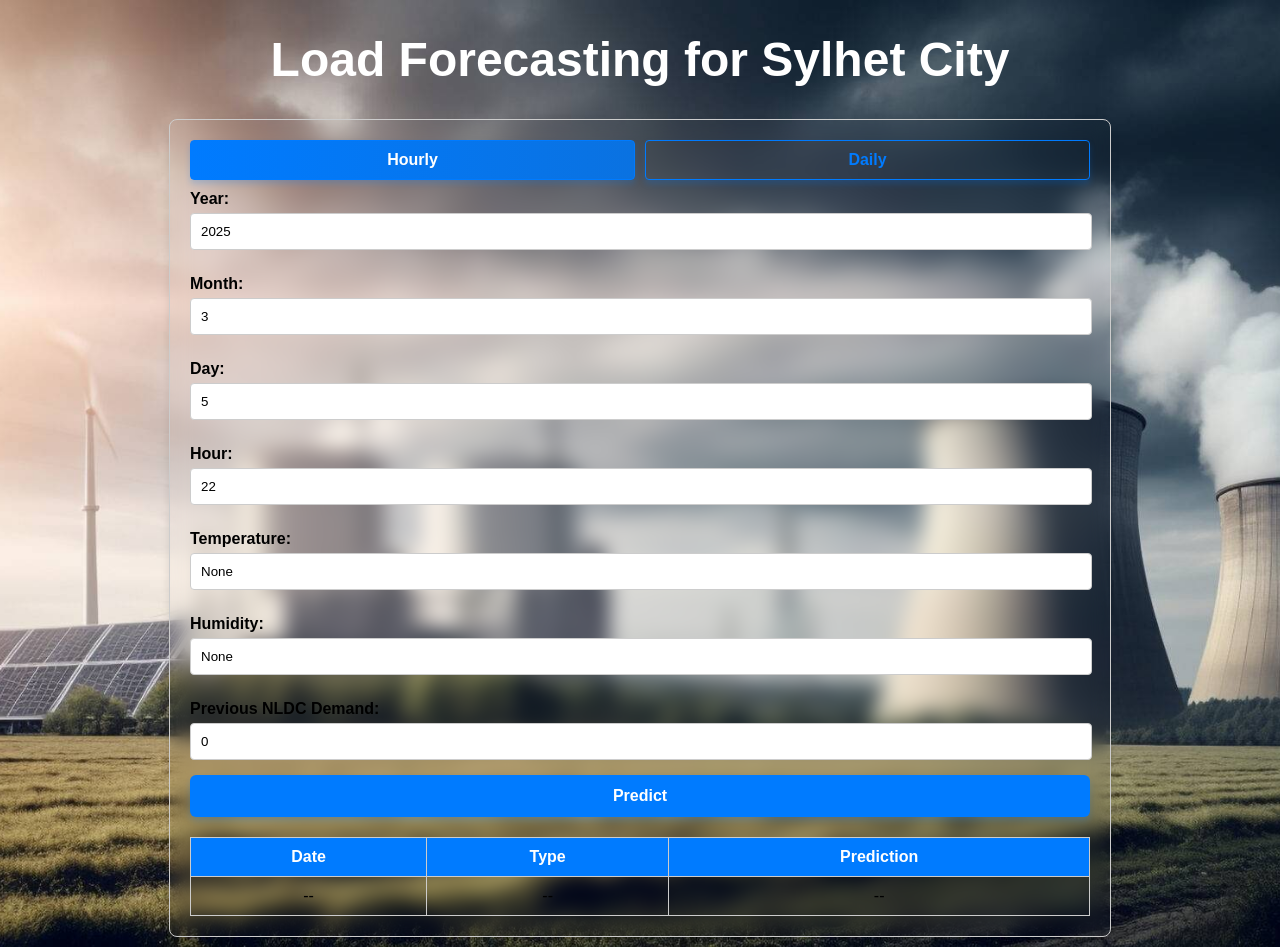
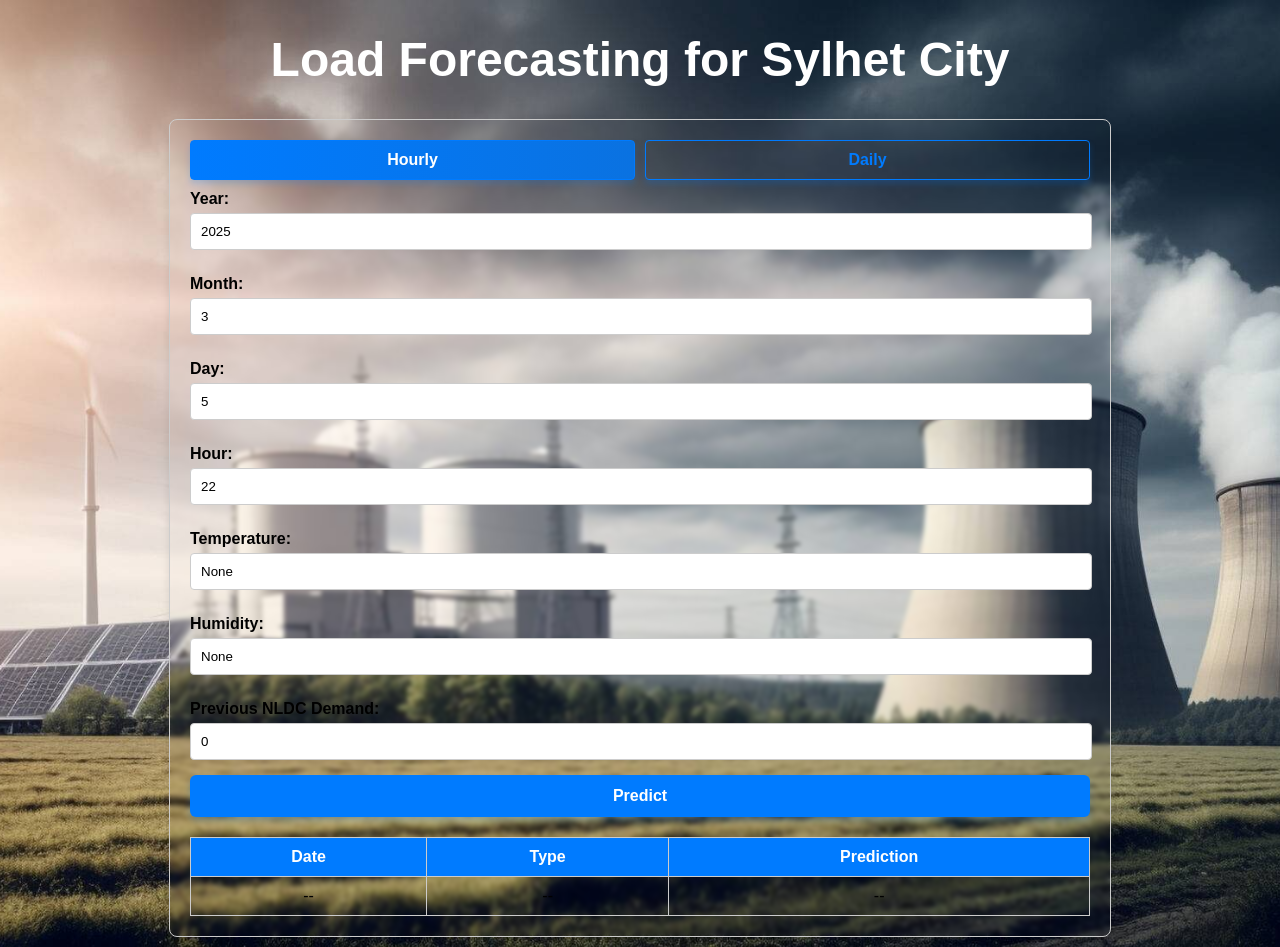
Before and after one commit to Mrinal567/load-forecasting, a Flask app: page / in a window 1280 px wide. Run offline with Flask 3, Linux system fonts and the light colour scheme; parts of the project's set-up code (start-up, migrations or seed data) failed here and were passed over.

Commit message:
Update index.html

```diff
--- a/templates/index.html
+++ b/templates/index.html
@@ -27,7 +27,7 @@
         box-shadow: 0 4px 8px rgba(0, 0, 0, 0.1);
         background: transparent;
         transition: background 0.3s ease;
-        backdrop-filter: blur(10px);
+        backdrop-filter: blur(2px);
         margin-bottom: 10px;
       }
       h1 {
```
